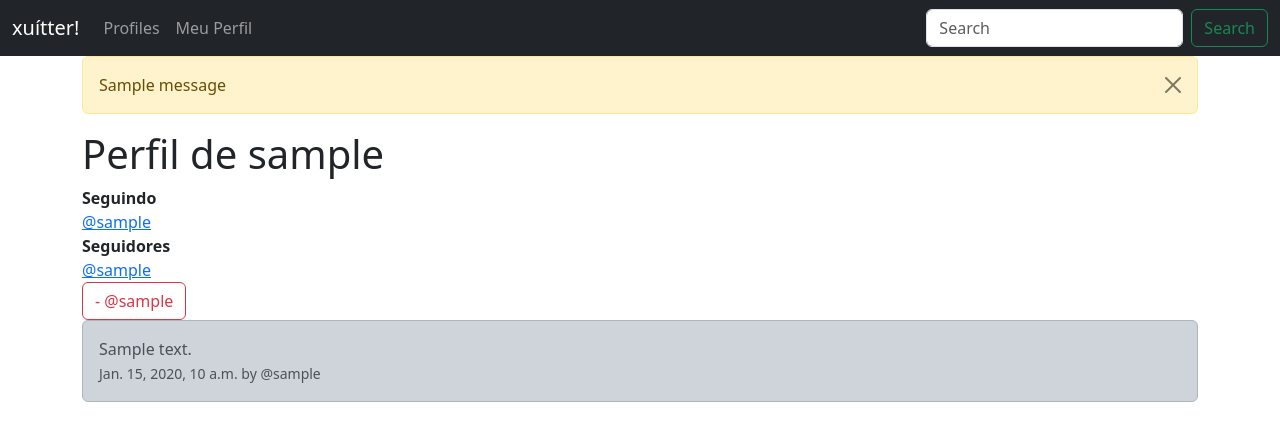
After one commit to k-lila/socialmedia, a Django app: page /profile/1 in a window 1280 px wide. The commit adds this page. Shown: the top 441 px of the page. Run offline with Django 5.2, Linux system fonts and the light colour scheme; a user stored in the database is signed in; tables that the repository leaves empty hold one stand-in row (values such as "Sample post"); one stand-in notice (Sample message) is shown.

Commit message:
templates

```diff
--- a/xuitter/templates/base.html
+++ b/xuitter/templates/base.html
@@ -9,6 +9,14 @@
 <body>
     {% include 'navbar.html' %}
     <div class="container">
+        {% if messages %}
+            {% for message in messages %}
+                <div class="alert alert-warning alert-dismissible fade show" role="alert">
+                    {{ message }}
+                    <button type="button" class="btn-close" data-bs-dismiss="alert" aria-label="Close"></button>
+                </div>
+            {% endfor %}
+        {% endif %}
         {% block content %}
         {% endblock %}
     </div>
--- a/xuitter/templates/navbar.html
+++ b/xuitter/templates/navbar.html
@@ -1,6 +1,6 @@
 <nav class="navbar navbar-expand-lg navbar-dark bg-dark">
     <div class="container-fluid">
-        <a class="navbar-brand" href="{% url 'home' %}">Navbar</a>
+        <a class="navbar-brand" href="{% url 'home' %}">xuítter!</a>
         <button
             class="navbar-toggler"
             type="button"
@@ -15,8 +15,13 @@
         <div class="collapse navbar-collapse" id="navbarSupportedContent">
             <ul class="navbar-nav me-auto mb-2 mb-lg-0">
                 <li class="nav-item">
-                    <a class="nav-link" href="#">Link</a>
+                    <a class="nav-link" href="{% url 'profiles' %}">Profiles</a>
                 </li>
+                {% if user.is_authenticated %}
+                    <li class="nav-item">
+                        <a class="nav-link" href="{% url 'profile' request.user.id %}">Meu Perfil</a>
+                    </li>
+                {% endif %}
             </ul>
             <form class="d-flex" role="search">
                 <input
--- /dev/null
+++ b/xuitter/templates/profile.html
@@ -0,0 +1,35 @@
+{% extends 'base.html' %}
+{% block content %}
+    {% if profile %}
+        <h1>Perfil de {{ profile.user.username }} </h1>
+        <strong>Seguindo</strong><br>
+        {% for following in profile.follows.all %}
+            <a href="{% url 'profile' following.user.id %}">
+                @{{ following }}
+            </a><br>
+        {% endfor %}
+        <strong>Seguidores</strong><br>
+        {% for following in profile.followed_by.all %}
+            <a href="{% url 'profile' following.user.id %}">
+                @{{ following }}
+            </a><br>
+        {% endfor %}
+        <form method="POST">
+            {% csrf_token %}
+            {% if profile in user.profile.follows.all %}
+                <button class="btn btn-outline-danger" name="follow" value="unfollow" type="submit"> - @{{ profile.user.username }}</button>
+            {% else %}
+                <button class="btn btn-outline-success" name="follow" value="follow" type="submit"> + @{{ profile.user.username }}</button>
+            {% endif %}
+        </form>
+        {% if posts %}
+            {% for post in posts %}
+                <div class="alert alert-dark" role="alert">
+                    {{ post.body }}<br/>
+                    <small class="text-muted">{{ post.created_at }} by @{{ post.user.username }}</small>
+                </div><br/>
+            {% endfor %}
+        {% endif %}
+
+    {% endif %}
+{% endblock %}
```
Also changed, not shown: xuitter/templates/home.html (+13 -1 lines), xuitter/templates/profile_list.html (added, +25 -0 lines).
